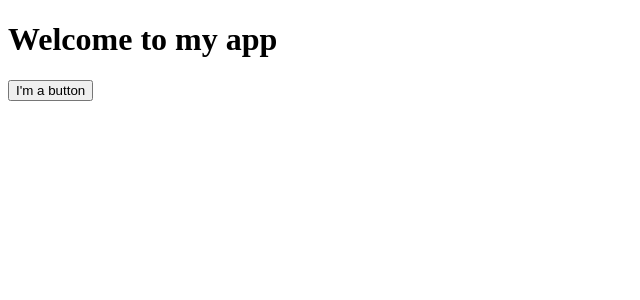
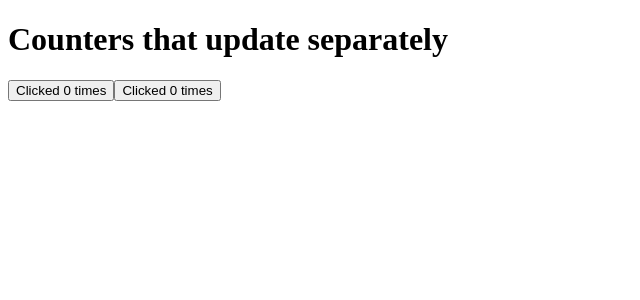
Before and after one commit to whatasame-labs/learning-react, a React (Vite) app: page / in a window 1280 px wide. Shown: the top 300 px of the page, without its empty margins (0-640 px from the left). Built offline with nearby package versions, Linux system fonts and the light colour scheme.

Commit message:
Add state example

```diff
--- a/src/App.jsx
+++ b/src/App.jsx
@@ -3,7 +3,8 @@
 export default function App() {
   return (
     <div>
-      <h1>Welcome to my app</h1>
+      <h1>Counters that update separately</h1>
+      <MyButton />
       <MyButton />
     </div>
   );
--- a/src/components/MyButton.jsx
+++ b/src/components/MyButton.jsx
@@ -1,7 +1,11 @@
+import { useState } from "react";
+
 export default function MyButton() {
+  const [count, setCount] = useState(0);
+
   function handleClick() {
-    alert("You clicked me!");
+    setCount(count + 1);
   }
 
-  return <button onClick={handleClick}>I'm a button</button>;
+  return <button onClick={handleClick}>Clicked {count} times</button>;
 }
```
